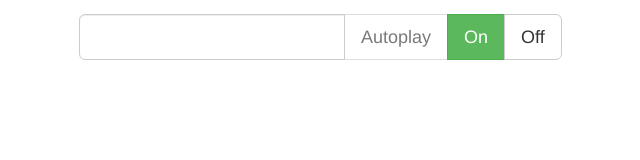
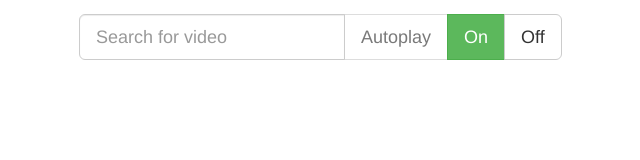
Before and after one commit to hitautodestruct/youtube-player, a plain HTML site: page index.html in a window 1280 px wide. Shown: the whole page, without its empty margins (6-646 px from the left). Drawn offline with nearby package versions, Linux system fonts and the light colour scheme.

Commit message:
Added placeholder for search bar.

```diff
--- a/index.html
+++ b/index.html
@@ -18,7 +18,7 @@
             <div class="col-md-12">
                 <form role="form" class="form-inline">
                     <div class="input-group">
-                        <input type="text" id="query" class="form-control input-lg">
+                        <input type="text" id="query" class="form-control input-lg" placeholder="Search for video">
                         <div class="input-group-btn">
                             <span class="btn btn-default btn-lg disabled">Autoplay</span>
                             <button class="btn btn-success btn-lg js-toggle-btn js-autoplay-on" data-state="true">On</button>
```
